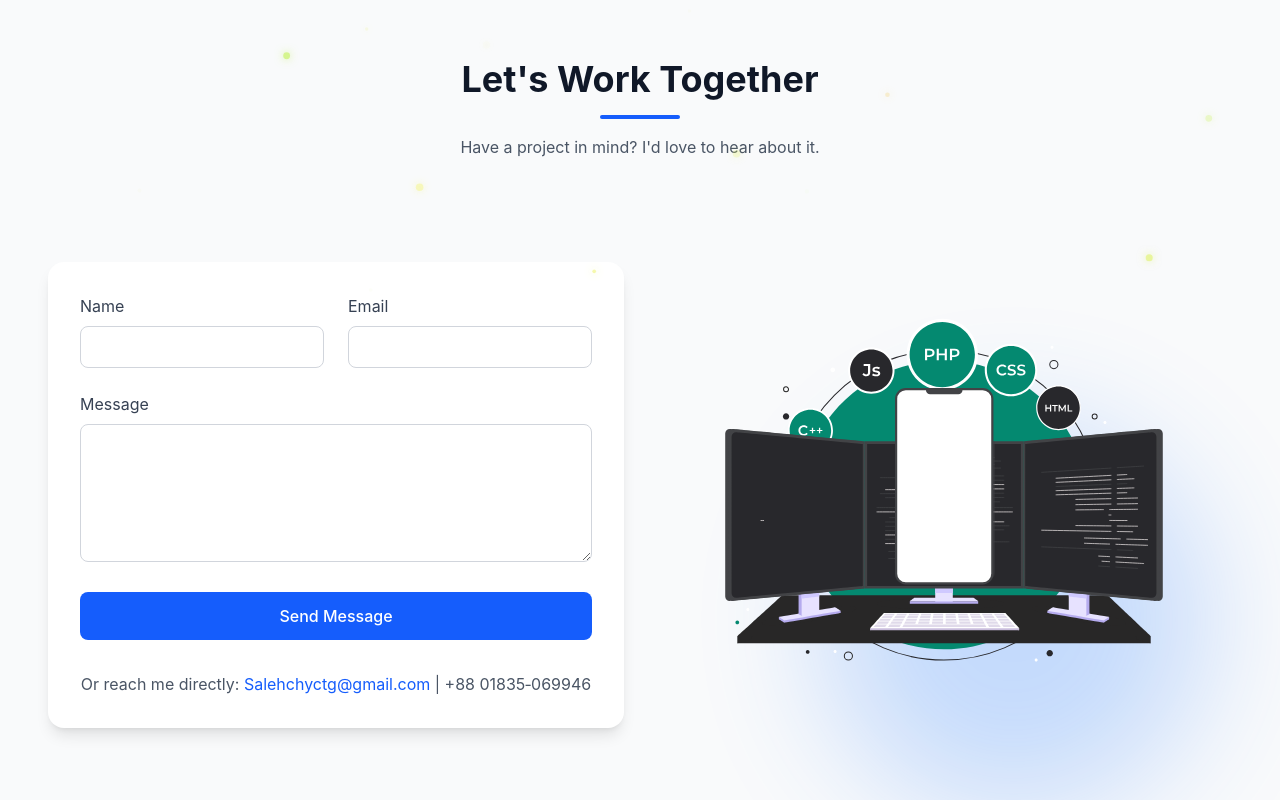
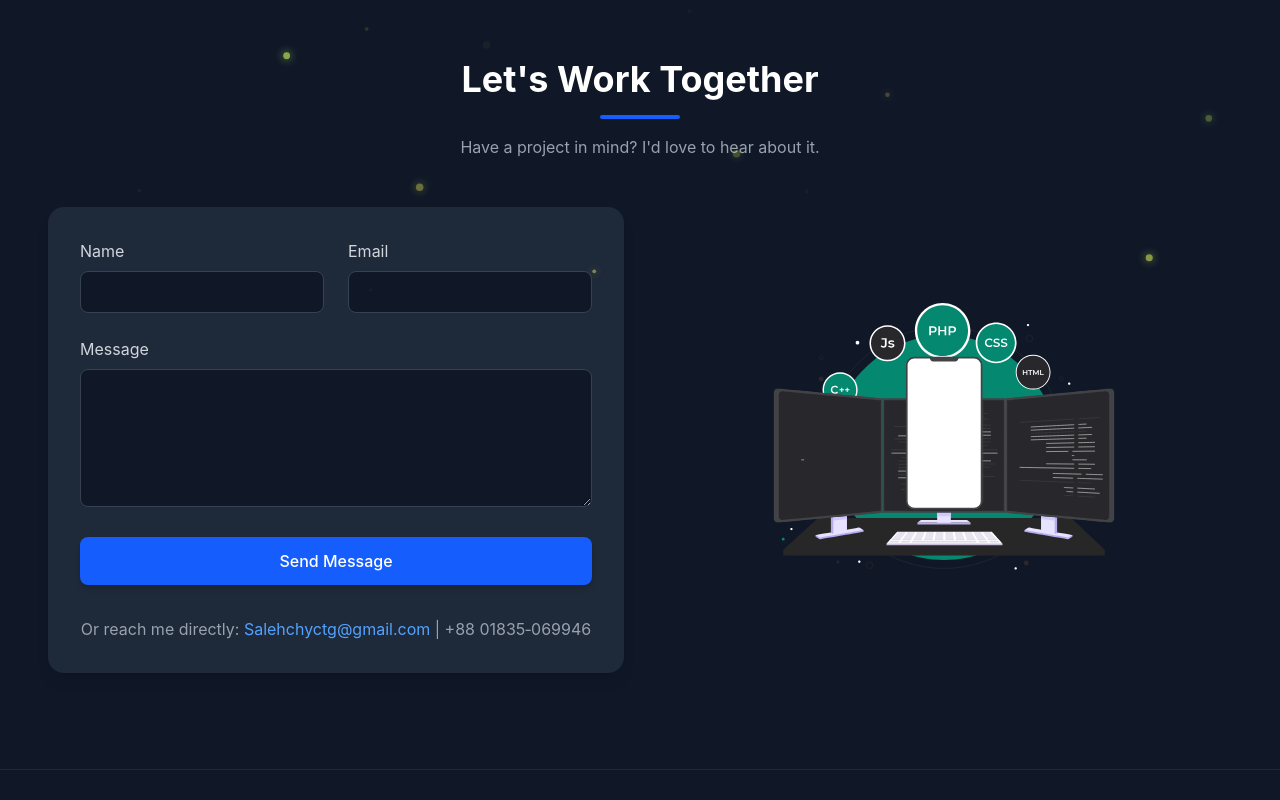
Before and after one commit to Salehchy46/resume-web-saleh, a React (Vite) app: page / in a window 1280 px wide. Shown: the part 3680-4480 px from the top of the page. Built offline with nearby package versions, Linux system fonts and the light colour scheme.

Commit message:
contact is with black themed

```diff
--- a/src/pages/Home/Home.jsx
+++ b/src/pages/Home/Home.jsx
@@ -390,12 +390,7 @@ const Work = () => {
 
   return (
     <section id="services" className="py-16 md:py-24 bg-gray-800">
-      <div className="max-w-[1400px] mx-auto px-4 sm:px-6 lg:px-8 xl:px-12 2xl:px-16">
-        <div className="absolute inset-0 overflow-hidden pointer-events-none">
-          <div className="absolute top-10 left-10 w-72 h-72 bg-blue-600 rounded-full blur-3xl opacity-30 animate-float1" />
-          <div className="absolute bottom-20 right-10 w-96 h-96 bg-blue-500 rounded-full blur-3xl opacity-25 animate-float2" />
-          <div className="absolute top-1/3 left-1/2 w-80 h-80 bg-blue-400 rounded-full blur-3xl opacity-20 animate-float3" />
-        </div>
+      <div className="max-w-350 mx-auto px-4 sm:px-6 lg:px-8 xl:px-12 2xl:px-16">
         <div className="text-center mb-12">
           <h2 className="text-3xl md:text-4xl font-bold text-white">What I Offer</h2>
           <div className="w-20 h-1 bg-blue-600 mx-auto mt-4 rounded-full"></div>
@@ -418,7 +413,7 @@ const Work = () => {
                   <p className="text-gray-300 text-sm">{service.desc}</p>
                   {/* Shimmer overlay */}
                   <div className="absolute inset-0 rounded-xl overflow-hidden pointer-events-none">
-                    <div className="absolute inset-0 -translate-x-full group-hover:translate-x-full transition-transform duration-1000 bg-gradient-to-r from-transparent via-white/20 to-transparent skew-x-12" />
+                    <div className="absolute inset-0 -translate-x-full group-hover:translate-x-full transition-transform duration-1000 bg-linear-to-r from-transparent via-white/20 to-transparent skew-x-12" />
                   </div>
                 </div>
 
@@ -437,7 +432,7 @@ const Work = () => {
                     Visit Site <ArrowRight size={16} />
                   </a>
                   {/* Glass glow on back */}
-                  <div className="absolute inset-0 rounded-xl bg-gradient-to-br from-blue-500/10 to-purple-500/10 pointer-events-none" />
+                  <div className="absolute inset-0 rounded-xl bg-linear-to-br from-blue-500/10 to-purple-500/10 pointer-events-none" />
                 </div>
               </div>
             </div>
@@ -481,13 +476,13 @@ const Work = () => {
 const Projects = () => {
   const projects = [
     { title: "E‑Commerce Store", tech: "React, Tailwind, MongoDB", image: "https://i.ibb.co.com/7d28nBhP/khela.webp", live: "https://sports-equipment99.netlify.app/", code: "https://github.com/Salehchy46/equipment-management-client" },
-    { title: "WordPress Agency Site", tech: "WordPress, Elementor, PHP", image: "https://i.ibb.co.com/vxj8w9bV/download.png", live: "https://www.hurrida.com/", code: "https://github.com/Salehchy46/cookie-policy-hurrida" },
-    { title: "Portfolio Dashboard", tech: "Tailwind, React", image: "https://i.ibb.co.com/MDdQR89t/download-1.png", live: "https://superlative-manatee-5fc69d.netlify.app/", code: "https://github.com/Salehchy46/tic-tac-toe" },
+    { title: "WordPress Site", tech: "WordPress, Elementor, PHP", image: "https://i.ibb.co.com/vxj8w9bV/download.png", live: "https://www.hurrida.com/", code: "https://github.com/Salehchy46/cookie-policy-hurrida" },
+    { title: "React Tic-Tac-Toe", tech: "Tailwind, React", image: "https://i.ibb.co.com/MDdQR89t/download-1.png", live: "https://superlative-manatee-5fc69d.netlify.app/", code: "https://github.com/Salehchy46/tic-tac-toe" },
   ];
 
   return (
     <section id="projects" className="py-16 md:py-24 bg-gray-900">
-      <div className="max-w-[1400px] mx-auto px-4 sm:px-6 lg:px-8 xl:px-12 2xl:px-16">
+      <div className="max-w-350 mx-auto px-4 sm:px-6 lg:px-8 xl:px-12 2xl:px-16">
         <div className="text-center mb-12">
           <h2 className="text-3xl md:text-4xl font-bold text-white">Recent Projects</h2>
           <div className="w-20 h-1 bg-blue-600 mx-auto mt-4 rounded-full"></div>
@@ -534,29 +529,44 @@ const Projects = () => {
 
 const Contact = () => {
   return (
-    <section id="contact" className="py-16 md:py-24 bg-gray-50 dark:bg-gray-800">
-      <div className="max-w-[1400px] mx-auto px-4 sm:px-6 lg:px-8 xl:px-12 2xl:px-16">
+    <section id="contact" className="py-16 md:py-24 bg-gray-900">
+      <div className="max-w-350 mx-auto px-4 sm:px-6 lg:px-8 xl:px-12 2xl:px-16">
         <div className="text-center mb-12">
-          <h2 className="text-3xl md:text-4xl font-bold text-gray-900 dark:text-white">Let's Work Together</h2>
+          <h2 className="text-3xl md:text-4xl font-bold text-white">Let's Work Together</h2>
           <div className="w-20 h-1 bg-blue-600 mx-auto mt-4 rounded-full"></div>
-          <p className="mt-4 text-gray-600 dark:text-gray-400 max-w-xl mx-auto">Have a project in mind? I'd love to hear about it.</p>
+          <p className="mt-4 text-gray-400 max-w-xl mx-auto">Have a project in mind? I'd love to hear about it.</p>
         </div>
+
         <div className="grid md:grid-cols-2 gap-8 items-center">
-          <div className="max-w-3xl mx-auto bg-white dark:bg-gray-900 rounded-2xl shadow-lg p-6 md:p-8">
+          {/* Contact Form */}
+          <div className="max-w-3xl mx-auto bg-gray-800 rounded-2xl shadow-lg p-6 md:p-8">
             <form action="https://formspree.io/f/yourformid" method="POST" className="space-y-6">
               <div className="grid sm:grid-cols-2 gap-6">
-                <div><label className="block text-gray-700 dark:text-gray-300 mb-2">Name</label><input type="text" name="name" required className="w-full px-4 py-2 border border-gray-300 dark:border-gray-700 rounded-lg bg-white dark:bg-gray-800 text-gray-900 dark:text-white" /></div>
-                <div><label className="block text-gray-700 dark:text-gray-300 mb-2">Email</label><input type="email" name="email" required className="w-full px-4 py-2 border border-gray-300 dark:border-gray-700 rounded-lg bg-white dark:bg-gray-800 text-gray-900 dark:text-white" /></div>
+                <div>
+                  <label className="block text-gray-300 mb-2">Name</label>
+                  <input type="text" name="name" required className="w-full px-4 py-2 border border-gray-700 rounded-lg bg-gray-900 text-white focus:outline-none focus:border-blue-500 transition" />
+                </div>
+                <div>
+                  <label className="block text-gray-300 mb-2">Email</label>
+                  <input type="email" name="email" required className="w-full px-4 py-2 border border-gray-700 rounded-lg bg-gray-900 text-white focus:outline-none focus:border-blue-500 transition" />
+                </div>
               </div>
-              <div><label className="block text-gray-700 dark:text-gray-300 mb-2">Message</label><textarea name="message" rows="5" required className="w-full px-4 py-2 border border-gray-300 dark:border-gray-700 rounded-lg bg-white dark:bg-gray-800 text-gray-900 dark:text-white"></textarea></div>
-              <button type="submit" className="w-full bg-blue-600 text-white py-3 rounded-lg hover:bg-blue-700 transition font-medium">Send Message</button>
+              <div>
+                <label className="block text-gray-300 mb-2">Message</label>
+                <textarea name="message" rows="5" required className="w-full px-4 py-2 border border-gray-700 rounded-lg bg-gray-900 text-white focus:outline-none focus:border-blue-500 transition"></textarea>
+              </div>
+              <button type="submit" className="w-full bg-blue-600 text-white py-3 rounded-lg hover:bg-blue-700 transition font-medium shadow-md hover:shadow-lg">
+                Send Message
+              </button>
             </form>
-            <div className="mt-8 text-center text-gray-600 dark:text-gray-400">
-              <p>Or reach me directly: <a href="mailto:Salehchyctg@gmail.com" className="text-blue-600">Salehchyctg@gmail.com</a> | +88 01835‑069946</p>
+            <div className="mt-8 text-center text-gray-400">
+              <p>Or reach me directly: <a href="mailto:Salehchyctg@gmail.com" className="text-blue-400 hover:text-blue-300 transition">Salehchyctg@gmail.com</a> | +88 01835‑069946</p>
             </div>
           </div>
-          <div className="">
-            <Lottie animationData={CodeDarkLottie} loop={true} className="w-full h-auto" />
+
+          {/* Lottie Animation */}
+          <div className="flex justify-center">
+            <Lottie animationData={CodeDarkLottie} loop={true} className="w-full max-w-md h-auto" />
           </div>
         </div>
       </div>
```
